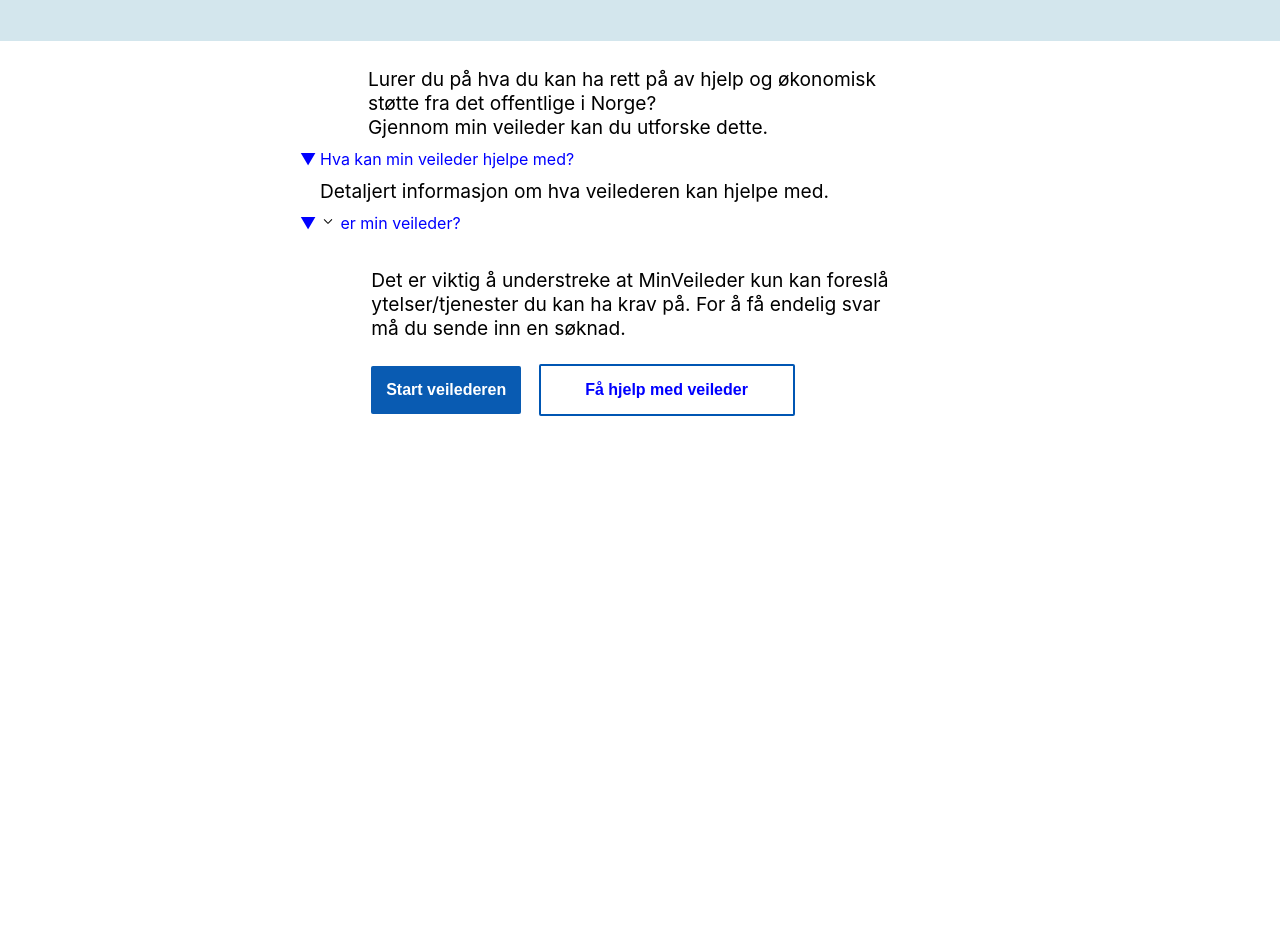
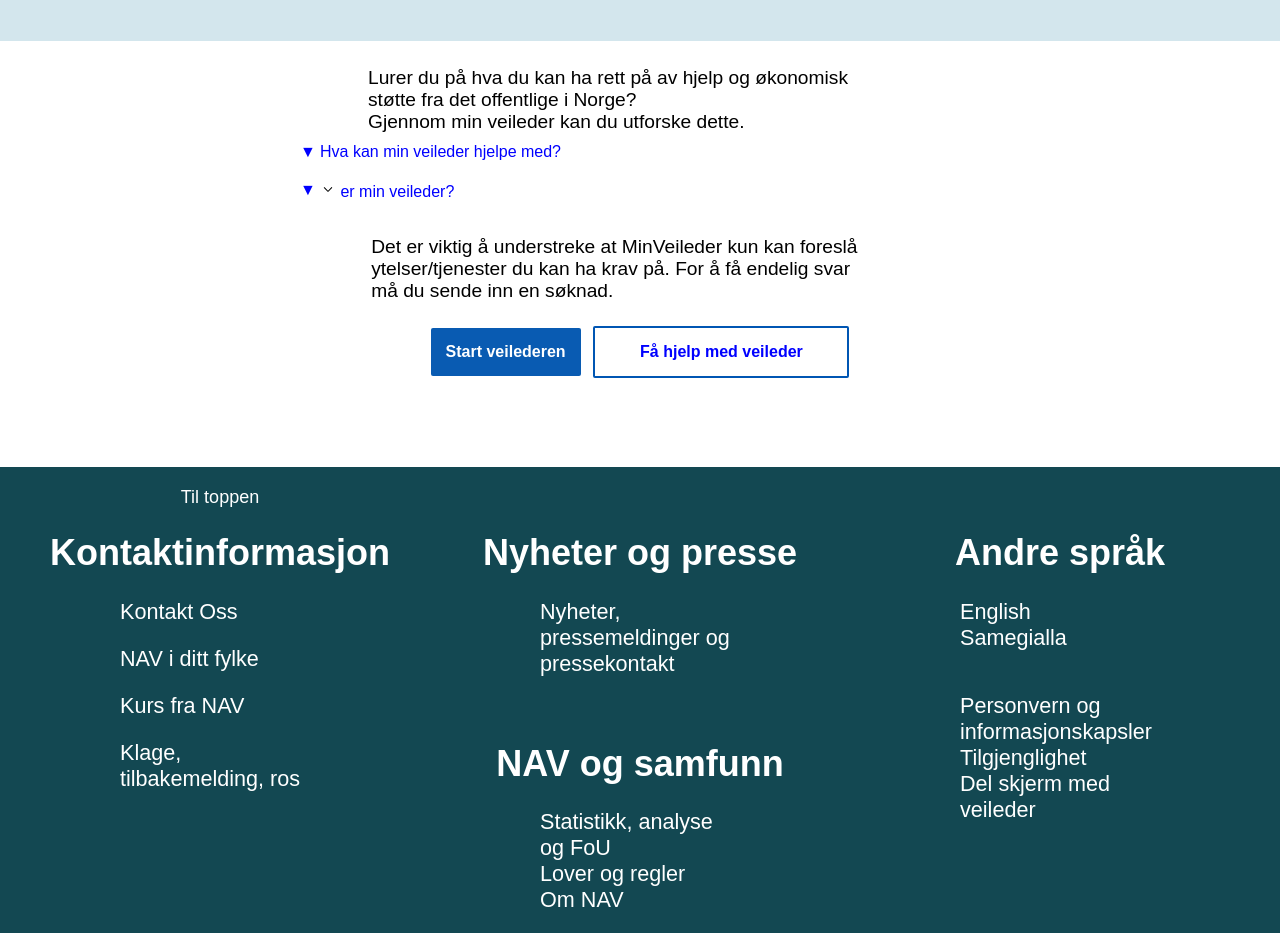
Before and after one commit to UnoHero/nav-min-vei-frontend, a React (Create React App) app: page / in a window 1280 px wide. Shown: the part 420-1353 px from the top of the page. Before the commit the page ends 836 px from the top, so only its background shows below. Built offline with nearby package versions, Linux system fonts and the light colour scheme.

Commit message:
Footer
Created a reusable footer

```diff
--- a/src/App.css
+++ b/src/App.css
@@ -278,7 +278,7 @@ p {
 }
 
 .start-veileder {
-  margin-left: 29%;
+  margin-left: 0%;
   margin-top: 2%;
   color: white;
   background-color: #095bb2;
@@ -337,3 +337,40 @@ p {
 .panel.open {
   max-height: 500px; /* Juster denne verdien basert på ditt innhold */
 }
+
+/*Css for footer til hovedsiden og informasjonssiden */
+.footer {
+  margin-top: 7%;
+  background-color: #134852; /* Set your desired background color */
+  color: white; /* Set your desired text color */
+  padding: 20px; /* Add padding to the footer */
+  font-size: 18px;
+}
+
+.footer-container {
+  display: grid;
+  grid-template-columns: repeat(3, 1fr); /* Three equal-width columns */
+  gap: 20px; /* Add some space between the columns */
+}
+
+.footer-column {
+  font-size: 18px;
+  /* Add styling for each column if needed */
+}
+
+a {
+  text-decoration: none;
+  color: white;
+}
+
+/*Css til scrollUp button i footer */
+.scrollUpButton {
+  background-color: transparent;
+  border: none;
+  color: inherit;
+  font: inherit;
+  text-align: inherit;
+  padding: 0;
+  cursor: pointer;
+  outline: none;
+}
--- a/src/App.js
+++ b/src/App.js
@@ -1,20 +1,21 @@
 import React from 'react';
-import logo from './Pictures/logo.png'; // Your logo file
-import logo2 from './Pictures/logo_stor.png'; // Your logo file
+import logo from './Pictures/logo.png';
+import logo2 from './Pictures/logo_stor.png';
 import login from './Enter.svg';
 import search from './MagnifyingGlass.svg';
 import menu from './MenuHamburger.svg';
+import pilned from "./pilned.svg";
 
-import pilned from "./pilned.svg";
+
+import Footer from './footer.js';
 import "./dropdown.js";
 import './App.css';
 import setupAccordion from './AccordionItems.js';
 import AccordionItem from './AccordionItems.js';
 
-
 function App() {
   return (
-    <><><><div className="App">
+    <div className="App">
       <header className="App-header">
         <img src={logo} alt="MinVei Logo" className="App-logo" />
 
@@ -31,64 +32,48 @@ function App() {
         </div>
       </header>
 
-
-
-
-      {/* Section for 'MinVeiLeder' */}
       <section className="firstsection">
         <center>
           <img src={logo2} alt="MinVei Logo" className="logo" width="25%" height="10%" />
         </center>
       </section>
-    </div>
+
       <center className='p-tekst'>
-        <p>Lurer du på hva du kan ha rett på av hjelp og økonomisk
-           <br />
-           støtte fra det offentlige i Norge?
-          <br />
-          Gjennom min veileder kan du utforske dette. </p>
+        <p>Lurer du på hva du kan ha rett på av hjelp og økonomisk<br />støtte fra det offentlige i Norge?<br />Gjennom min veileder kan du utforske dette.</p>
       </center>
 
-
-      {/* dropdown buttons*/}
-
-
-
-       <div class="accordion">
-        <div class="accordion-item">
-          <p class="accordion-header">Hva kan min veileder hjelpe med?</p>
-          <div class="panesl">
+      <div className="accordion">
+        <div className="accordion-item">
+          <p className="accordion-header">Hva kan min veileder hjelpe med?</p>
+          <div className="panel">
             <p>Detaljert informasjon om hva veilederen kan hjelpe med.</p>
           </div>
         </div>
 
-        <div class="accordion-item">
-          <p class="accordion-header"><img src={pilned} /> er min veileder?</p>
-          <div class="panel">
+        <div className="accordion-item">
+          <p className="accordion-header"><img src={pilned} /> er min veileder?</p>
+          <div className="panel">
             <p>Informasjon om veilederens rolle og funksjoner.</p>
           </div>
         </div>
       </div>
 
+      <div className='bottom-text'>
+        <p className='b-text'>Det er viktig å understreke at MinVeileder kun kan foreslå<br />ytelser/tjenester du kan ha krav på. For å få endelig svar<br />må du sende inn en søknad.</p>
+      </div>
+
+      <div>
+        <button className='start-veileder'><b>Start veilederen</b></button>
+        <button className='help-b'><b>Få hjelp med veileder</b></button>
+      </div>
+
+      <div>
+        <Footer></Footer>
+      </div>
 
 
-
-      {/*code for bottom text and buttons under the dropdown buttons*/}
-
-    </><div className='bottom-text'>
-        <p className='b-text'>Det er viktig å understreke at MinVeileder kun kan foreslå
-          <br />
-          ytelser/tjenester du kan ha krav på. For å få endelig svar
-          <br />
-          må du sende inn en søknad.</p>
-      </div>
-
-      </><div>
-        <button className='start-veileder'><b>Start veilederen</b></button>   <button className='help-b'><b>Få hjelp med veileder</b></button>
-        </div></>
-
+    </div>
   );
 }
 
-
 export default App;
--- /dev/null
+++ b/src/footer.js
@@ -0,0 +1,49 @@
+import React from "react";
+import ScrollToTop from "./scrollToTop";
+import "./App.css";
+
+class Footer extends React.Component {
+  render() {
+    return (
+      <footer className="footer">
+        <div className="footer-container">
+          <div className="footer-column">
+            <ScrollToTop />
+            <h1>Kontaktinformasjon</h1>
+            <p><a href="https://www.nav.no/kontaktoss">Kontakt Oss</a></p>
+            <br/>
+            <p><a href="https://www.nav.no/no/nav-og-samfunn/kontakt-nav/nav-i-ditt-fylke">NAV i ditt fylke</a></p>
+            <br/>
+            <p><a href="https://www.nav.no/no/nav-og-samfunn/kontakt-nav/kurs-fra-nav">Kurs fra NAV</a></p>
+            <br/>
+            <p><a href="https://www.nav.no/person/kontakt-oss/nb/tilbakemeldinger/">Klage, tilbakemelding, ros</a></p>
+          </div>
+          <div className="footer-column">
+            <br/>
+            <h1>Nyheter og presse</h1>
+            <p><a href="https://www.nav.no/samarbeidspartner/presse">Nyheter, pressemeldinger og pressekontakt</a></p>
+            <br/>
+            <br/>
+            <h1>NAV og samfunn</h1>
+            <p><a href="https://www.nav.no/no/nav-og-samfunn/statistikk-analyse-og-fou">Statistikk, analyse og FoU</a></p>
+            <p><a href="https://lovdata.no/nav/">Lover og regler</a></p>
+            <p><a href="https://www.nav.no/no/nav-og-samfunn/om-nav/om-nav">Om NAV</a></p>
+          </div>
+          <div className="footer-column">
+            <br/>
+            <h1>Andre språk</h1>
+            <p><a href="https://www.nav.no/en/home">English</a></p>
+            <p><a href="https://www.nav.no/person/bestilling-av-samisk-samtale">Samegialla</a></p>
+            <br/>
+            <br/>
+            <p><a href="https://www.nav.no/no/nav-og-samfunn/om-nav/personvern-i-arbeids-og-velferdsetaten">Personvern og informasjonskapsler</a></p>
+            <p><a href="https://www.nav.no/tilgjengelighet">Tilgjenglighet</a></p>
+            <p><a href="https://www.nav.no/#">Del skjerm med veileder</a></p>
+          </div>
+        </div>
+      </footer>
+    );
+  }
+}
+
+export default Footer;
--- /dev/null
+++ b/src/scrollToTop.js
@@ -0,0 +1,24 @@
+import React from 'react';
+import './App.css';
+
+
+class ScrollToTop extends React.Component {
+  scrollToTop = () => {
+    window.scrollTo({
+      top: 0,
+      behavior: 'smooth'
+    });
+  };
+
+  render() {
+    return (
+      <div className='scrollUp'>
+
+        {/* Link to go to the top of the page */}
+        <button className='scrollUpButton' onClick={this.scrollToTop}>Til toppen</button>
+      </div>
+    );
+  }
+}
+
+export default ScrollToTop;
```
